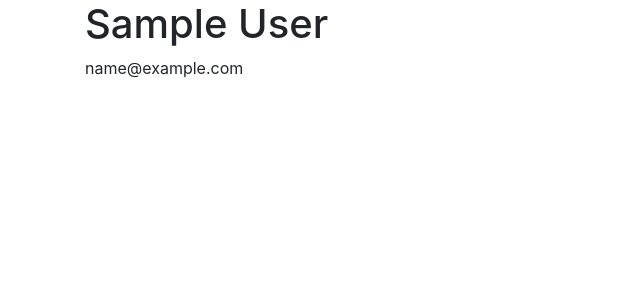
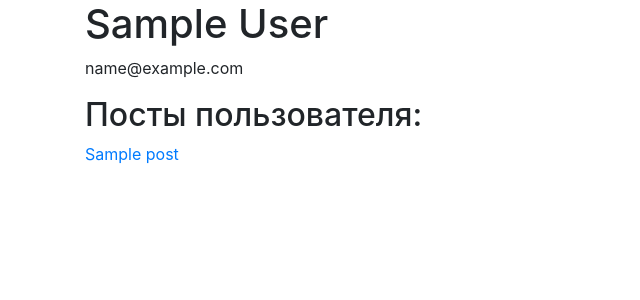
Before and after one commit to galubezzz/python-group_1-homework_42-maria_galunova, a Django app: page /users/1 in a window 1280 px wide. Shown: the part 56-356 px from the top of the page, without its empty margins (0-640 px from the left). Run offline with Django 3.2, Linux system fonts and the light colour scheme; tables that the repository leaves empty hold one stand-in row (values such as "Sample post"); some libraries are stand-ins or nearby versions.

Commit message:
added biviews and templates for Post

```diff
--- a/source/main/urls.py
+++ b/source/main/urls.py
@@ -15,10 +15,12 @@ Including another URLconf
 """
 from django.contrib import admin
 from django.urls import path
-from webapp.views import UserListView, UserDetailView
+from webapp.views import UserListView, UserDetailView, PostDetailView, PostListView
 
 urlpatterns = [
     path('admin/', admin.site.urls),
     path('users', UserListView.as_view(), name='user_list'),
     path('users/<int:pk>', UserDetailView.as_view(), name='user_detail'),
+    path('', PostListView.as_view(), name='posts_list'),
+    path('posts/<int:pk>', PostDetailView.as_view(), name='post_detail'),
 ]
--- a/source/webapp/templates/user_details.html
+++ b/source/webapp/templates/user_details.html
@@ -4,4 +4,9 @@
 {% block content %}
     <h1>{{ user.name }}</h1>
     <p>{{ user.email }}</p>
+    <h2>Посты пользователя:</h2>
+    {% for post in user.posts_by_user.all %}
+        <a href="{% url 'post_detail' post.pk %}">{{ post.title }}</a></h3>
+    {% endfor %}
+
 {% endblock %}
--- a/source/webapp/views.py
+++ b/source/webapp/views.py
@@ -13,3 +13,13 @@ class UserListView(ListView):
 class UserDetailView(DetailView):
     model = User
     template_name = 'user_details.html'
+
+
+class PostListView(ListView):
+    model = Post
+    template_name = 'posts_list.html'
+
+
+class PostDetailView(DetailView):
+    model = Post
+    template_name = 'post_detail.html'
```
Also changed, not shown: source/webapp/templates/post_detail.html (added, +8 -0 lines), source/webapp/templates/posts_list.html (added, +7 -0 lines).
